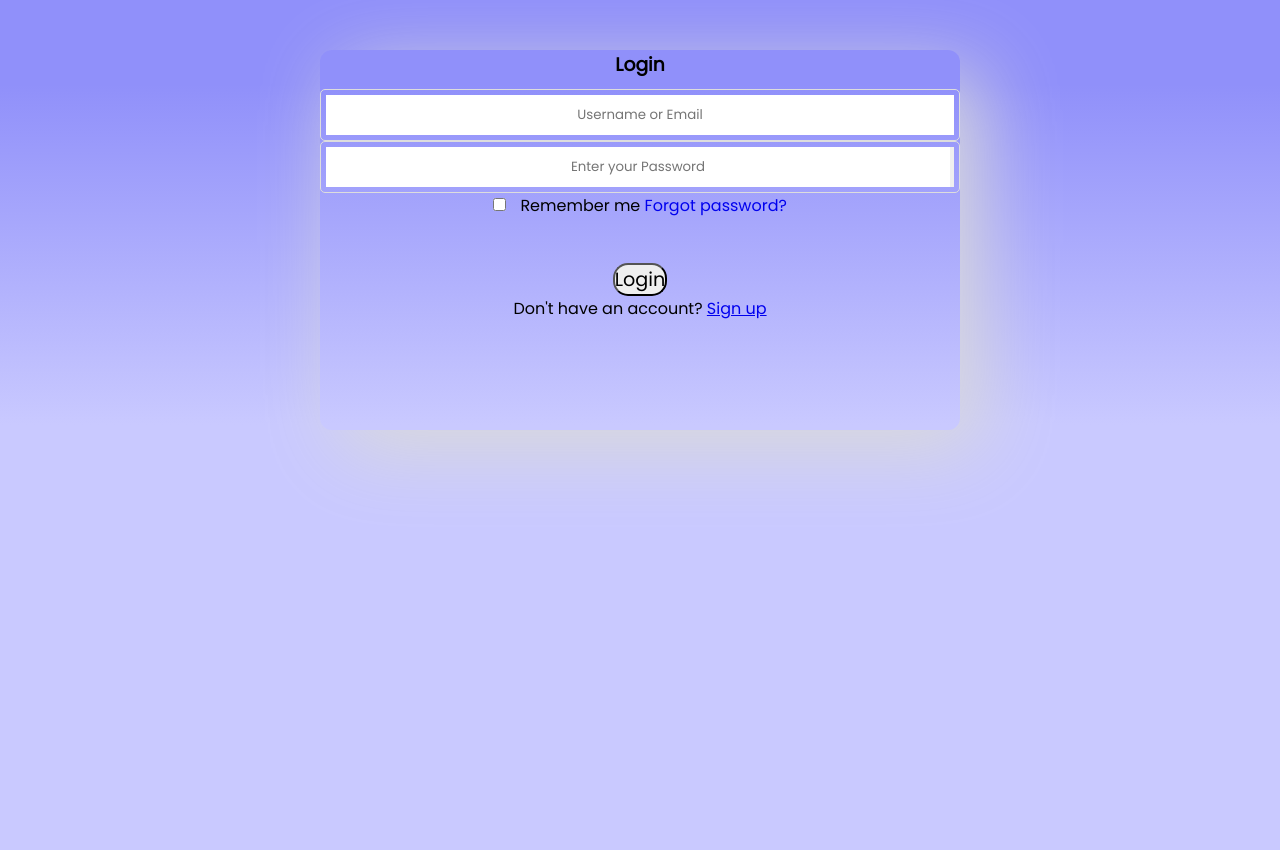
After one commit to tmanhne/Swp391-SE1515-NET-Group4, a Java web app: page /Login in a window 1280 px wide. The commit adds this page. Run offline with Tomcat 11, a stand-in JSP engine, Linux system fonts and the light colour scheme.

Commit message:
Update Login function and update view of landingPage

```diff
--- a/src/java/model/Account.java
+++ b/src/java/model/Account.java
@@ -19,6 +19,11 @@ public class Account {
     private String role ;
 
     public Account() {
+    }
+
+    public Account(String userName, String password) {
+        this.userName = userName;
+        this.password = password;
     }
 
     public Account(String accountID, String userName, String password, String email, String phone, String role) {
--- a/web/public/style/header.css
+++ b/web/public/style/header.css
@@ -77,6 +77,7 @@
     position: relative;
     display: inline-block;
     float: left;
+    margin-left: 3%;
 }
 
 /* Dropdown Content (Hidden by Default) */
--- /dev/null
+++ b/web/public/style/login.css
@@ -0,0 +1,114 @@
+@import url('https://fonts.googleapis.com/css2?family=Poppins&display=swap');
+
+* {
+    padding: 0;
+    margin: 0;
+    box-sizing: border-box;
+    font-family: 'Poppins', sans-serif;
+    text-align: center;
+}
+
+body {
+    height: 100vh;
+    background: linear-gradient(to top, #c9c9ff 50%, #9090fa 90%) no-repeat
+
+}
+
+.container {
+    margin: 50px auto;
+        with:50%;
+}
+
+.panel-heading {
+    text-align: center;
+    margin-bottom: 10px;
+}
+
+#forgot {
+    min-width: 100px;
+    margin-left: auto;
+    text-decoration: none
+}
+
+a:hover {
+    text-decoration: none
+}
+
+.form-inline label {
+    padding-left: 10px;
+    margin: 0;
+    cursor: pointer
+}
+
+.btn.btn-primary {
+    margin-top: 20px;
+    border-radius: 15px
+}
+
+.panel {
+    min-height: 380px;
+    box-shadow: 20px 20px 80px rgb(218, 218, 218);
+    border-radius: 12px;
+    width: 50%;
+    margin-left: 25%;
+}
+
+.input-field {
+    border-radius: 5px;
+    padding: 5px;
+    display: flex;
+    cursor: pointer;
+    border: 1px solid #ddd;
+    color: #4343ff;
+}
+
+input[type='text'],
+input[type='password'] {
+    border: none;
+    outline: none;
+    box-shadow: none;
+    width: 100%;
+    height: 40px;
+}
+
+.fa-eye-slash.btn {
+    border: none;
+    outline: none;
+    box-shadow: none
+}
+
+button{
+    font-size: 120%;
+}
+.bordert {
+    border-top: 1px solid #aaa;
+    position: relative
+}
+
+.bordert:after {
+    content: "or connect with";
+    position: absolute;
+    top: -13px;
+    left: 33%;
+    background-color: #fff;
+    padding: 0px 8px
+}
+
+@media(max-width: 360px) {
+    #forgot {
+        margin-left: 0;
+        padding-top: 10px
+    }
+
+    body {
+        height: 100%
+    }
+
+    .container {
+        margin: 30px 0
+    }
+
+    .bordert:after {
+        left: 25%
+    }
+}
--- a/web/view/LandingPage.jsp
+++ b/web/view/LandingPage.jsp
@@ -102,5 +102,6 @@
                 <div class="clearfix"></div>
             </div>
         </div>
+             <jsp:include page="footer.jsp"></jsp:include>
     </body>
 </html>
--- /dev/null
+++ b/web/view/Login.jsp
@@ -0,0 +1,45 @@
+<%--
+    Document   : Login
+    Created on : Feb 16, 2022, 3:18:43 PM
+    Author     : vudm
+--%>
+
+<%@page contentType="text/html" pageEncoding="UTF-8"%>
+<%@ taglib prefix="c" uri="http://java.sun.com/jsp/jstl/core" %>
+ <%@ taglib prefix="fn" uri="http://java.sun.com/jsp/jstl/functions" %>
+<!DOCTYPE html>
+<html>
+    <head>
+        <meta http-equiv="Content-Type" content="text/html; charset=UTF-8">
+        <title>JSP Page</title>
+        <link href="./public/style/login.css" rel="stylesheet" type="text/css"/>
+
+    </head>
+    <body>
+        <div class="container">
+    <div class="row">
+        <div class="offset-md-2 col-lg-5 col-md-7 offset-lg-4 offset-md-3">
+            <div class="panel">
+                <div class="panel-heading">
+                    <h3 class="pt-3 font-weight-bold">Login</h3>
+                </div>
+                <div class="panel-body p-3">
+                    <form action="Login" method="POST">
+                        <div class="form-group py-2">
+                            <div class="input-field" > <span class="far fa-user p-2"></span> <input  name="username" type="text" placeholder="Username or Email" required> </div>
+                        </div>
+                        <div class="form-group py-1 pb-2">
+                            <div class="input-field"> <span class="fas fa-lock px-2"></span> <input name="password"  type="password" placeholder="Enter your Password" required> <button class="btn bg-white text-muted"> <span class="far fa-eye-slash"></span> </button> </div>
+                        </div>
+                        <div class="form-inline" type="checkbox" name="remember"> <input type="checkbox" name="remember" id="remember"/> <label name="remember" for="remember" class="text-muted">Remember me</label> <a href="#" id="forgot" class="font-weight-bold">Forgot password?</a> </div>
+                        <label>${requestScope.Message}</label><br/>
+                        <button class="btn btn-primary btn-block mt-3">Login</button>
+                        <div class="text-center pt-4 text-muted">Don't have an account? <a href="view/SignUp.jsp">Sign up</a> </div>
+                    </form>
+                </div>
+            </div>
+        </div>
+    </div>
+</div>
+    </body>
+</html>
```
Also changed, not shown: src/java/controller/authen/EncryptPassword.java (added, +79 -0 lines), src/java/controller/authen/LoginController.java (added, +107 -0 lines), src/java/controller/authen/SignUpController.java (added, +88 -0 lines), src/java/dao/AccountDAO.java (added, +102 -0 lines), src/java/interfaceDAO/IAccountDAO.java (added, +23 -0 lines), web/view/SignUp.jsp (added, +17 -0 lines), web/view/header.jsp (+11 -11 lines).
